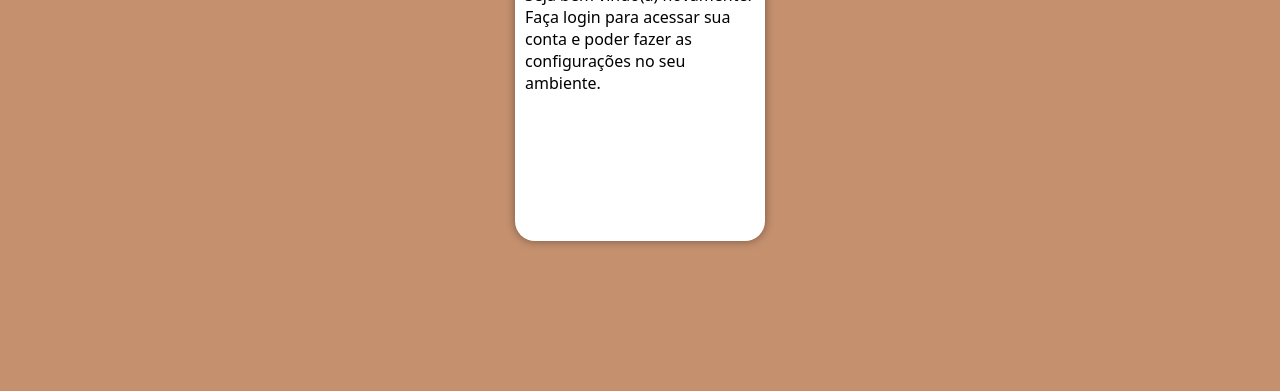
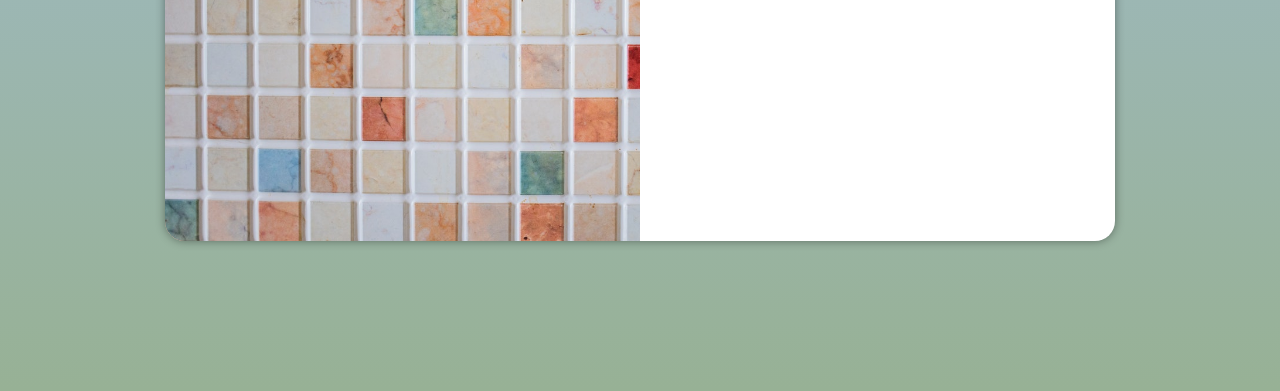
Before and after one commit to biancassantos/projeto-login, a plain HTML site: page index.html in a window 1280 px wide. Shown: the part 409-800 px from the top of the page. Drawn offline with Linux system fonts and the light colour scheme.

Commit message:
mq para outras telas

```diff
--- /dev/null
+++ b/estilos/media-query.css
@@ -0,0 +1,43 @@
+@charset "UTF-8";
+
+@media screen and (min-width: 769px) and (max-width: 992px) {
+    body {
+        background-image: linear-gradient(to top, var(--cor04), var(--cor03));
+    }
+
+    #login {
+        width: 80vw;
+    }
+
+    #login > #imagem {
+        float: left;
+        width: 30%;
+        height: 100%;
+    }
+
+    #login > #formulario {
+        float: right;
+        width: 70%;
+    }
+}
+
+@media screen and (min-width: 993px) {
+    body {
+        background-image: linear-gradient(to top, var(--cor04), var(--cor03));
+    }
+
+    #login {
+        width: 950px;
+    }
+
+    #login > #imagem {
+        float: left;
+        width: 50%;
+        height: 100%;
+    }
+
+    #login > #formulario {
+        float: right;
+        width: 50%;
+    }
+}
--- a/estilos/style.css
+++ b/estilos/style.css
@@ -7,7 +7,9 @@
 
 :root {
     --cor01: #C5906E;
-    --cor02: #C8CDD3;
+    --cor02: #e0e1e4;
+    --cor03: #A1BDD3;
+    --cor04: #97b195;
 }
 
 * {
@@ -18,7 +20,7 @@
 }
 
 body, html {
-    background-color: var(--cor01);
+    background-color: var(--cor03);
     height: 100vh;
     width: 100vw;
 }
@@ -41,6 +43,9 @@ main {
     height: 500px;
     border-radius: 20px;
     box-shadow: 0px 0px 10px rgba(0, 0, 0, 0.400);
+
+    transition: width .3s, height .3s;
+    transition-timing-function: ease;
 }
 
 #login > #imagem {
--- a/index.html
+++ b/index.html
@@ -6,6 +6,7 @@
     <meta name="viewport" content="width=device-width, initial-scale=1.0">
     <title>Login</title>
     <link rel="stylesheet" href="estilos/style.css">
+    <link rel="stylesheet" href="estilos/media-query.css">
 </head>
 <body>
     <main>
```
